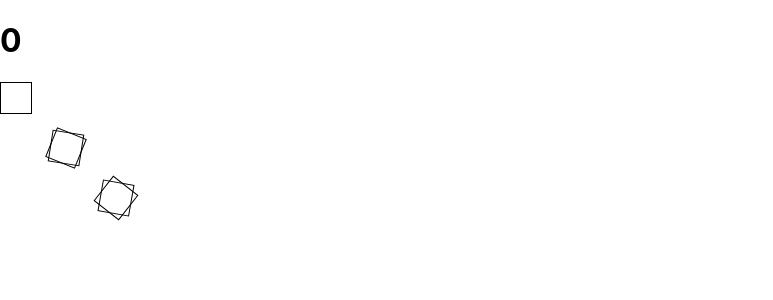
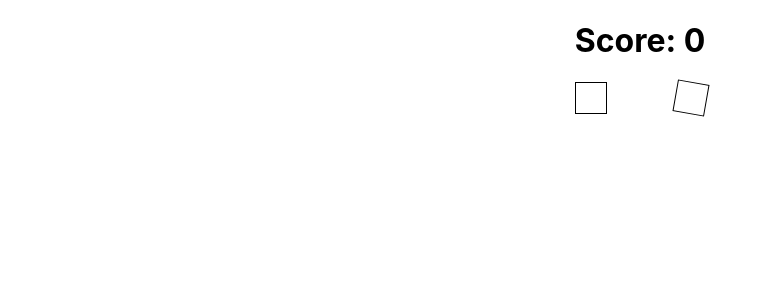
Before and after one commit to hspark220/click-the-box, a React (Create React App) app: page / in a window 1280 px wide. Shown: the top 300 px of the page, without its empty margins (0-773 px from the left). Built offline with nearby package versions, Linux system fonts and the light colour scheme; the HTML template or start-up script is replaced by a standard one.

Commit message:
Style layout

```diff
--- a/src/App.js
+++ b/src/App.js
@@ -1,35 +1,14 @@
 import { useState } from 'react';
 import Square from './components/Square';
 import NotSquare from './components/NotSquare';
+import nSquaresData from './utils/nSquaresData';
 import uniqid from 'uniqid'
 
 function App() {
+  const [nSquares, setNSquares] = useState(nSquaresData());
 
-  const [nSquares, setNSquares] = useState([
-    {
-      top: 100,
-      left: 100,
-      key:  uniqid()
-    },
-    {
-      top: 50,
-      left: 50,
-      key: uniqid()
-    },
-    {
-      top: 100,
-      left: 100,
-      key:  uniqid()
-    },
-    {
-      top: 50,
-      left: 50,
-      key: uniqid()
-    }
-  ]);
-
-  const [squareLeft, setSquareLeft] = useState(0);
   const [squareTop, setSquareTop] = useState(0);
+  const [squareLeft, setSquareLeft] = useState(185);
   const [score, setScore] = useState(0);
 
   const changePosition = () => {
@@ -72,6 +51,8 @@ function App() {
   const incrementScore = () => {
     setScore(score + 1);
     changePosition();
+    addSquare();
+
   }
 
   const decrementScore = () => {
@@ -79,9 +60,17 @@ function App() {
     changePosition();
   }
 
+  const addSquare = () => {
+    setNSquares(nSquares.concat({
+      top: Math.floor(Math.random()*500),
+      left: Math.floor(Math.random()*500),
+      key: uniqid()
+    }))
+  }
+
   return (
     <div className="App">
-      <h1>{score}</h1>
+      <h1>{"Score: " + score}</h1>
       <div className='game-board'>
         <Square top={squareTop} left={squareLeft} onClick={incrementScore} />
         {
--- a/src/index.css
+++ b/src/index.css
@@ -11,3 +11,9 @@ code {
   font-family: source-code-pro, Menlo, Monaco, Consolas, 'Courier New',
     monospace;
 }
+
+.App {
+  display: flex;
+  flex-direction: column;
+  align-items: center;
+}
--- /dev/null
+++ b/src/utils/nSquaresData.js
@@ -0,0 +1,58 @@
+import uniqid from 'uniqid';
+
+const nSquaresData = () => {
+    return (
+        [
+            {
+                top:0,
+                left:285,
+                key: uniqid()
+            }
+        ]
+        // [
+        //     {
+        //         top: 0,
+        //         left: 250,
+        //         key: uniqid()
+        //     },
+        //     {
+        //         top: 0,
+        //         left: 500,
+        //         key: uniqid()
+        //     },
+        //     {
+        //         top: 250,
+        //         left: 0,
+        //         key: uniqid()
+        //     },
+        //     {
+        //         top: 250,
+        //         left: 250,
+        //         key: uniqid()
+        //     },
+        //     {
+        //         top: 250,
+        //         left: 500,
+        //         key: uniqid()
+        //     },
+        //     {
+        //         top: 500,
+        //         left: 0,
+        //         key: uniqid()
+        //     },
+        //     {
+        //         top: 500,
+        //         left: 250,
+        //         key: uniqid()
+        //     },
+        //     {
+        //         top: 500,
+        //         left: 500,
+        //         key: uniqid()
+        //     }
+        // ]
+    )
+}
+
+
+export default nSquaresData;
```
